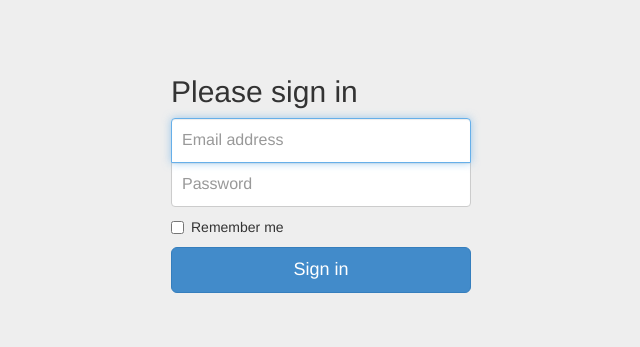
After one commit to albasoul/portal, a PHP site: page /login.php in a window 1280 px wide. The commit adds this page. Shown: the top 347 px of the page, without its empty margins (319-959 px from the left). Run offline with PHP 8.4, Linux system fonts and the light colour scheme.

Commit message:
ndryshime baze

```diff
--- a/css/style.css
+++ b/css/style.css
@@ -63,3 +63,37 @@
 .jumbotron h1{
 	font-size:30px;
 }
+.form-signin {
+  max-width: 330px;
+  padding: 15px;
+  margin: 0 auto;
+}
+.form-signin .form-signin-heading,
+.form-signin .checkbox {
+  margin-bottom: 10px;
+}
+.form-signin .checkbox {
+  font-weight: normal;
+}
+.form-signin .form-control {
+  position: relative;
+  height: auto;
+  -webkit-box-sizing: border-box;
+     -moz-box-sizing: border-box;
+          box-sizing: border-box;
+  padding: 10px;
+  font-size: 16px;
+}
+.form-signin .form-control:focus {
+  z-index: 2;
+}
+.form-signin input[type="email"] {
+  margin-bottom: -1px;
+  border-bottom-right-radius: 0;
+  border-bottom-left-radius: 0;
+}
+.form-signin input[type="password"] {
+  margin-bottom: 10px;
+  border-top-left-radius: 0;
+  border-top-right-radius: 0;
+}
--- /dev/null
+++ b/login.php
@@ -0,0 +1,57 @@
+
+<!DOCTYPE html>
+<html lang="en">
+  <head>
+    <meta charset="utf-8">
+    <meta http-equiv="X-UA-Compatible" content="IE=edge">
+    <meta name="viewport" content="width=device-width, initial-scale=1">
+    <meta name="description" content="">
+    <meta name="author" content="">
+    <link rel="shortcut icon" href="../../assets/ico/favicon.ico">
+
+    <title>Signin Template for Bootstrap</title>
+
+    <!-- Bootstrap core CSS -->
+    <link href="css/bootstrap.min.css" rel="stylesheet">
+
+    <!-- Custom styles for this template -->
+    <link href="css/style.css" rel="stylesheet">
+    <style type="text/css">
+    body {
+      padding-top: 40px;
+      padding-bottom: 40px;
+      background-color: #eee;
+    }
+    </style>
+    <!-- Just for debugging purposes. Don't actually copy this line! -->
+    <!--[if lt IE 9]><script src="../../assets/js/ie8-responsive-file-warning.js"></script><![endif]-->
+
+    <!-- HTML5 shim and Respond.js IE8 support of HTML5 elements and media queries -->
+    <!--[if lt IE 9]>
+      <script src="https://oss.maxcdn.com/libs/html5shiv/3.7.0/html5shiv.js"></script>
+      <script src="https://oss.maxcdn.com/libs/respond.js/1.4.2/respond.min.js"></script>
+    <![endif]-->
+  </head>
+
+  <body>
+
+    <div class="container">
+
+      <form class="form-signin" role="form">
+        <h2 class="form-signin-heading">Please sign in</h2>
+        <input type="email" class="form-control" placeholder="Email address" required autofocus>
+        <input type="password" class="form-control" placeholder="Password" required>
+        <label class="checkbox">
+          <input type="checkbox" value="remember-me"> Remember me
+        </label>
+        <button class="btn btn-lg btn-primary btn-block" type="submit">Sign in</button>
+      </form>
+
+    </div> <!-- /container -->
+
+
+    <!-- Bootstrap core JavaScript
+    ================================================== -->
+    <!-- Placed at the end of the document so the pages load faster -->
+  </body>
+</html>
```
Also changed, not shown: classes/studenti.class.php (+43 -9 lines), index.php (+8 -5 lines), img/studente/profil/default.png (added).
